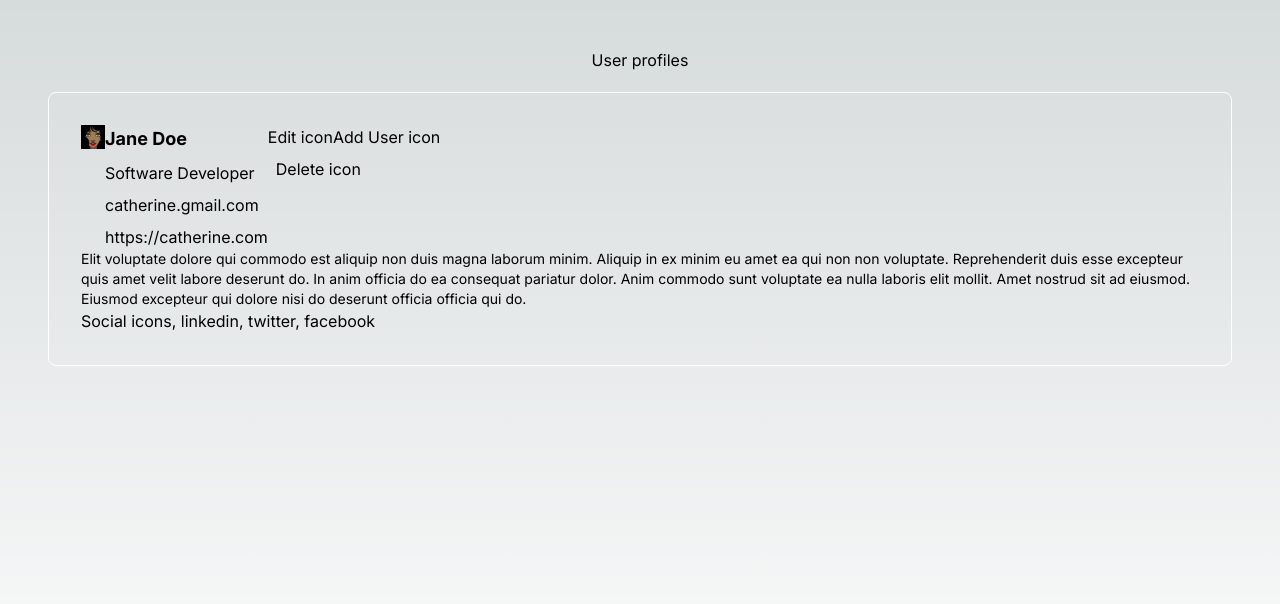
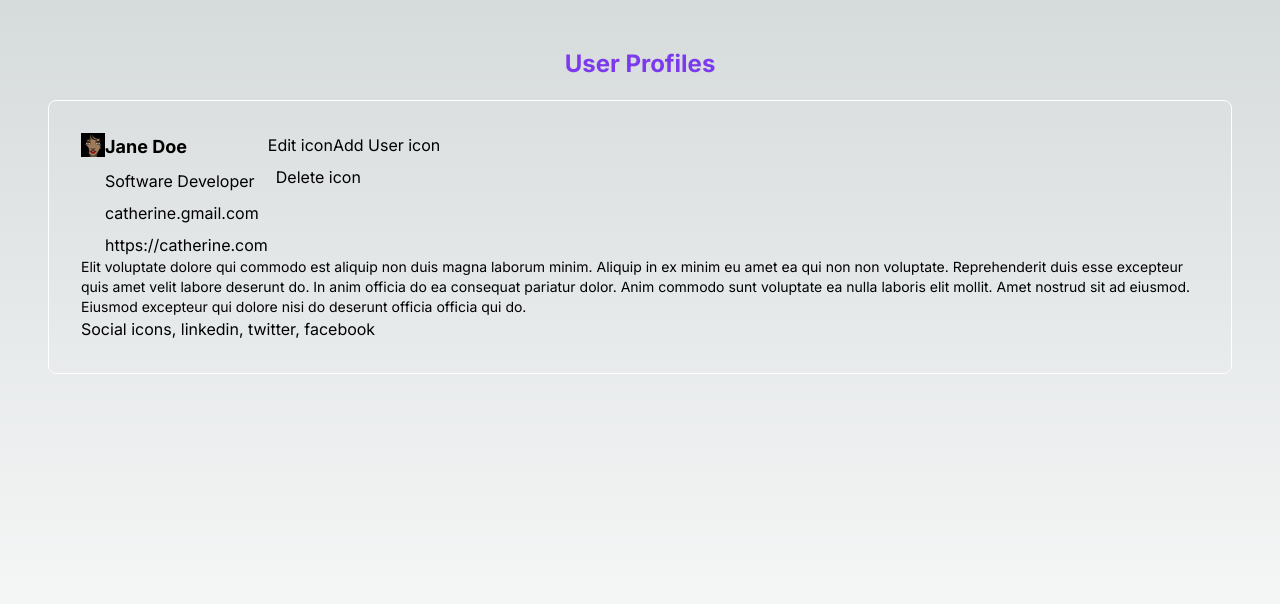
Before and after one commit to esthercate/user-profiles, a Next.js app: page / in a window 1280 px wide. Shown: the top 604 px of the page. Built offline with nearby package versions, Linux system fonts and the light colour scheme.

Commit message:
header color

```diff
--- a/app/page.tsx
+++ b/app/page.tsx
@@ -4,7 +4,7 @@ import Link from 'next/link'
 export default function Home() {
   return (
     <main className="flex min-h-screen flex-col items-center p-12 gap-5">
-      <h1>User profiles</h1>
+      <h1 className='text-2xl text-violet-600 font-bold'>User Profiles</h1>
       <div className=" flex flex-col h-auto w-full rounded-lg border border-white p-8">
         <div className="flex">
           <div>
```
